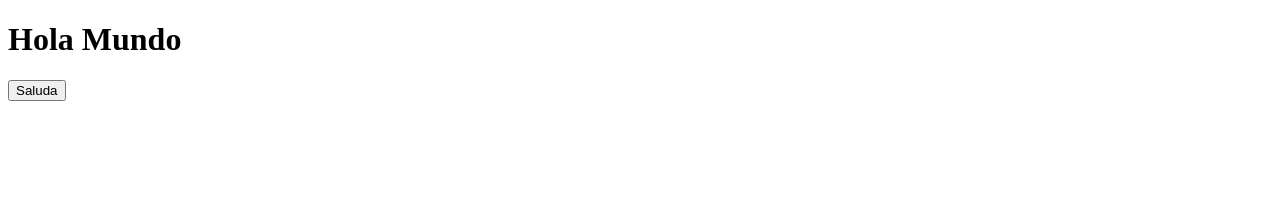
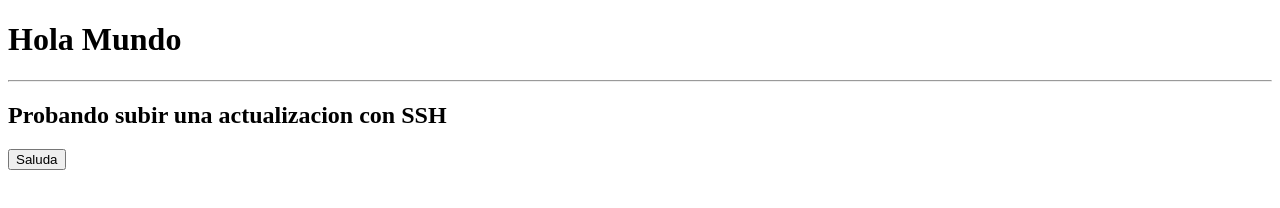
Before and after one commit to PacoUrielFV/MiProyectoGit, a plain HTML site: page index.html in a window 1280 px wide. Drawn offline with Linux system fonts and the light colour scheme.

Commit message:
subida de cambios a GitHub con SSH

```diff
--- a/index.html
+++ b/index.html
@@ -10,6 +10,8 @@
 <body>
     <header>
         <h1>Hola Mundo</h1>
+        <hr>
+        <h2> Probando subir una actualizacion con SSH</h2>
     </header>
     <div>
         <button onclick="hola()">Saluda</button>
```
